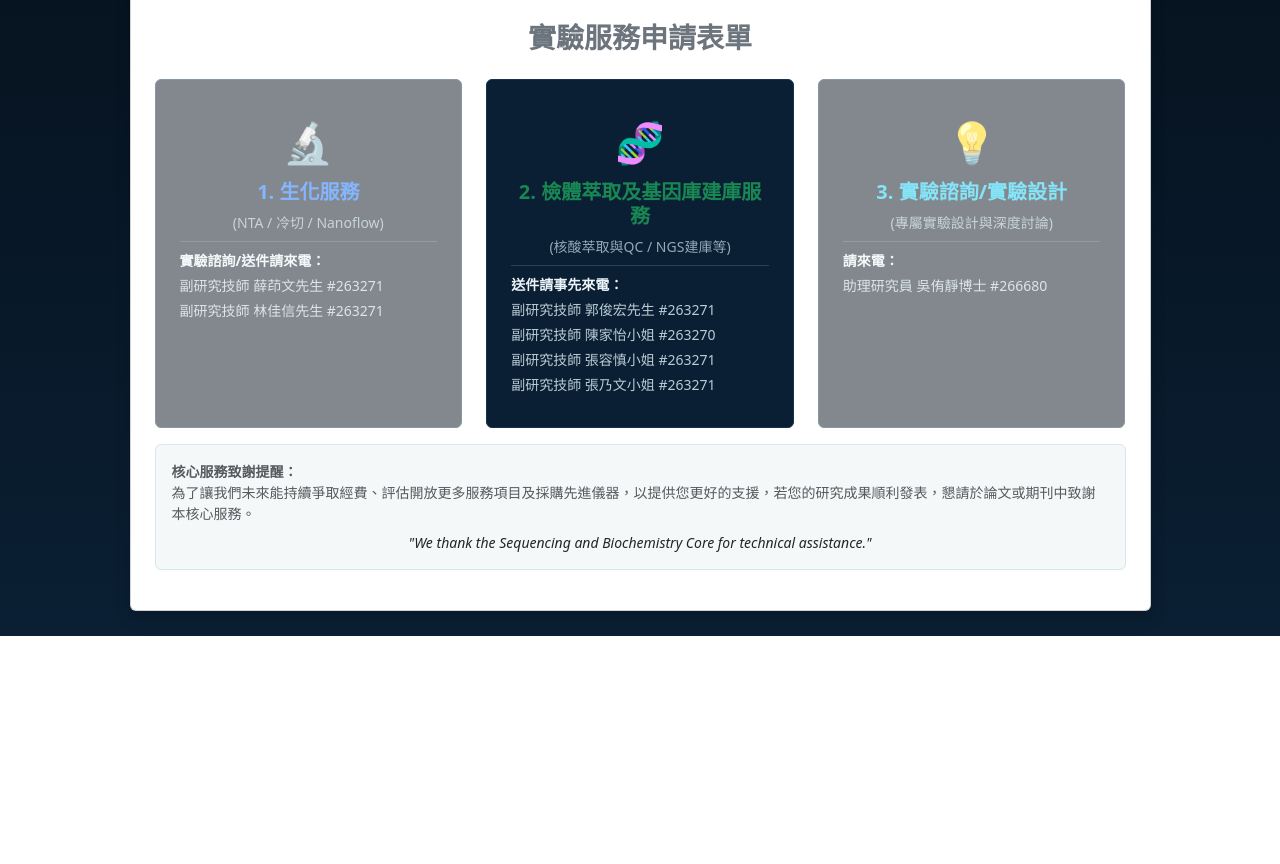
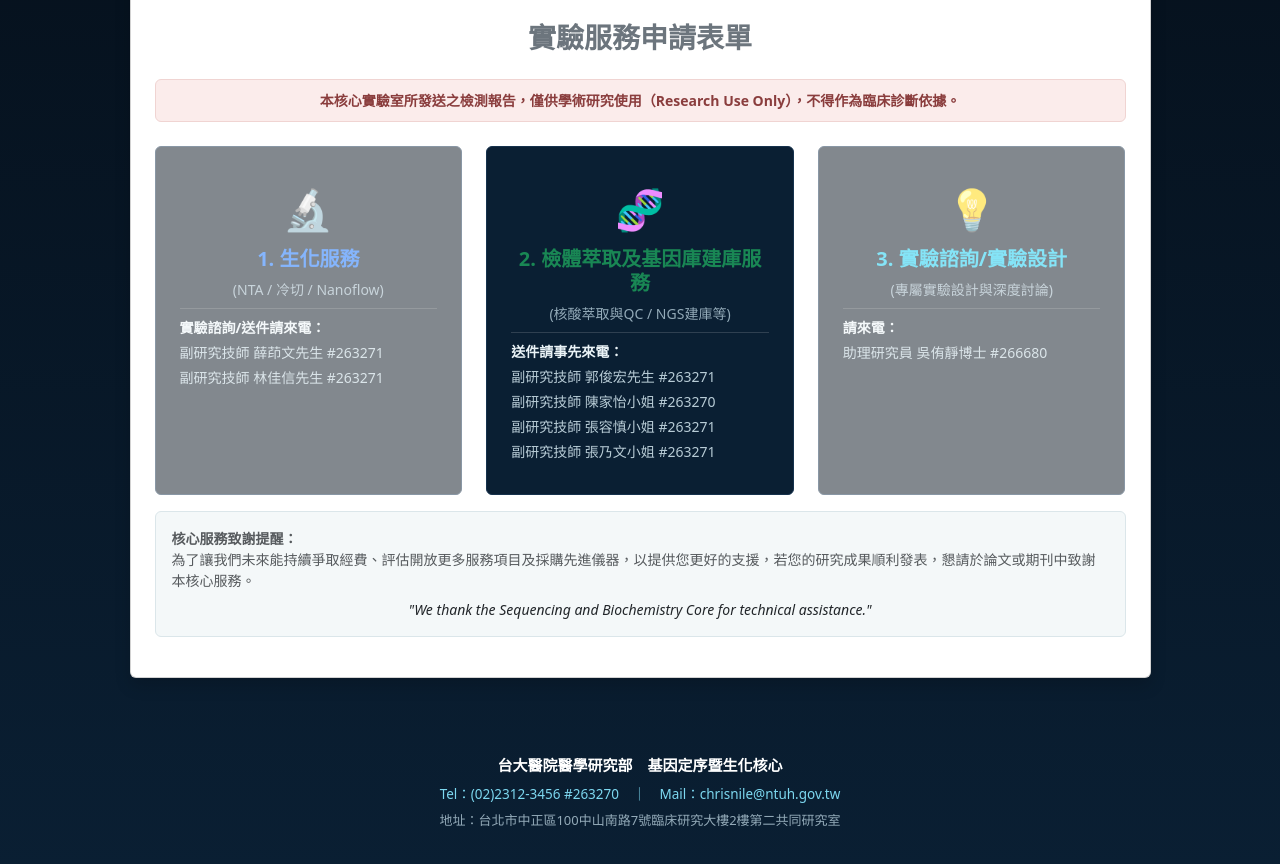
Before and after one commit to chrisnile-oss/NTUH-SeqBiochem-Core, a plain HTML site: page index.html in a window 1280 px wide. Shown: the part 212-1076 px from the top of the page. Before the commit the page ends 848 px from the top, so only its background shows below. Drawn offline with nearby package versions, Linux system fonts and the light colour scheme.

Commit message:
Add footer contact info and RUO notice
- index.html: add RUO (Research Use Only) notice below form title; add footer with contact info at page bottom
- style.css: add .ruo-notice and .site-footer styles; hide footer in print view
- No changes to script.js or existing form logic

```diff
--- a/index.html
+++ b/index.html
@@ -23,6 +23,10 @@
                         <!-- 已移除管理員專區與快速填入按鈕，標題單純置中 -->
                         <div class="text-center mb-4">
                             <h3 class="text-secondary fw-bold m-0" id="formTitle">實驗服務申請表單</h3>
+                        </div>
+
+                        <div class="ruo-notice text-center small mb-4" id="ruoNotice">
+                            本核心實驗室所發送之檢測報告，僅供學術研究使用（Research Use Only），不得作為臨床診斷依據。
                         </div>
 
                         <form id="multiStepForm">
@@ -560,6 +564,17 @@
         </div>
     </div>
 
+    <!-- ================= 頁尾聯絡資訊 ================= -->
+    <footer class="site-footer text-center">
+        <div class="footer-title">台大醫院醫學研究部　基因定序暨生化核心</div>
+        <div class="footer-contact">
+            Tel：(02)2312-3456 #263270　｜　Mail：<a href="mailto:chrisnile@ntuh.gov.tw">chrisnile@ntuh.gov.tw</a>
+        </div>
+        <div class="footer-address">
+            地址：台北市中正區100中山南路7號臨床研究大樓2樓第二共同研究室
+        </div>
+    </footer>
+
     <!-- ================= 正式列印專用區塊 ================= -->
     <div id="printSection">
         <div style="font-size: 13px; font-weight: bold; text-align: right; margin-bottom: 3px;">
--- a/style.css
+++ b/style.css
@@ -227,3 +227,55 @@ body.bg-light {
         margin: 10mm;
     }
 }
+
+/* ================= RUO 聲明（研究用聲明） ================= */
+.ruo-notice {
+    color: #8a3d3d;
+    font-weight: 600;
+    padding: 10px 16px;
+    background-color: #fbeceb;
+    border: 1px solid #f0d4d2;
+    border-radius: 6px;
+}
+
+/* ================= 頁尾聯絡資訊 ================= */
+.site-footer {
+    max-width: 1100px;
+    margin: 0 auto;
+    padding: 28px 20px 40px;
+    color: #dce8ef;
+}
+
+.site-footer .footer-title {
+    font-size: 15px;
+    font-weight: 700;
+    color: #ffffff;
+    margin-bottom: 8px;
+}
+
+.site-footer .footer-contact {
+    font-size: 13.5px;
+    color: #7dd8f0;
+    margin-bottom: 6px;
+}
+
+.site-footer .footer-contact a {
+    color: #7dd8f0;
+    text-decoration: none;
+}
+
+.site-footer .footer-contact a:hover {
+    text-decoration: underline;
+}
+
+.site-footer .footer-address {
+    font-size: 13px;
+    color: #93aab8;
+}
+
+/* 列印時隱藏頁尾 */
+@media print {
+    .site-footer {
+        display: none !important;
+    }
+}
```
